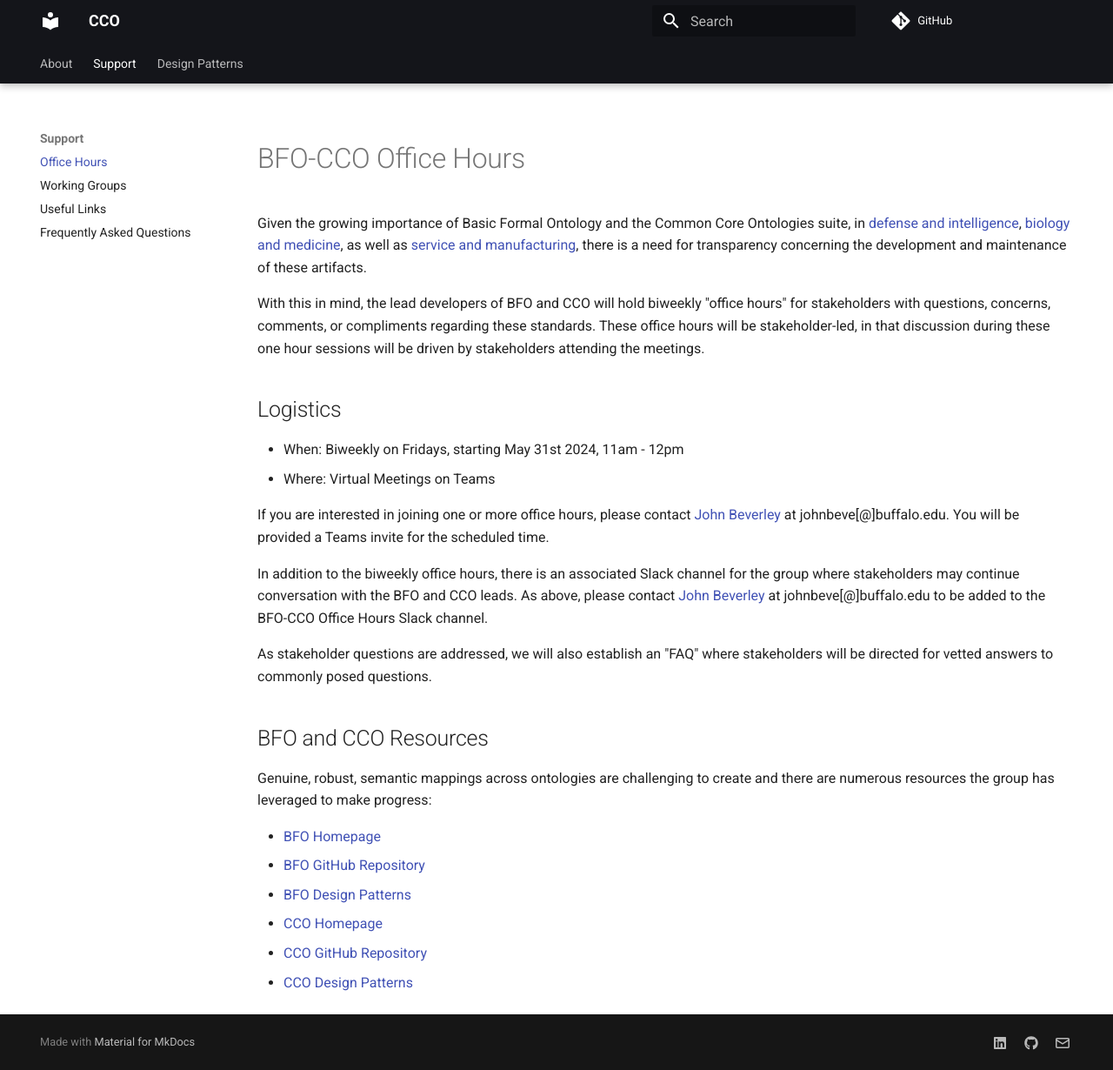
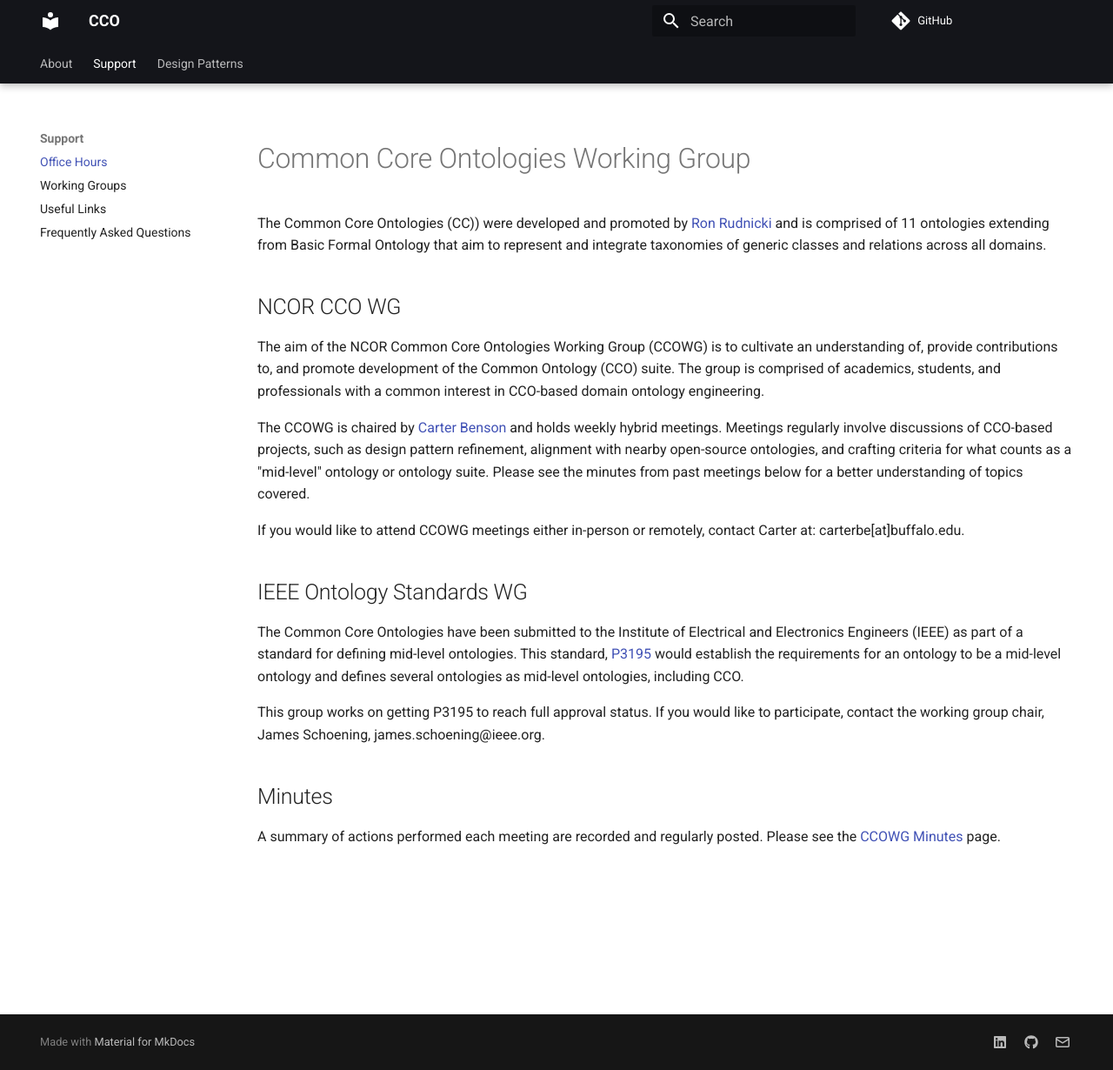
Before and after one commit to CommonCoreOntology/cco-webpage, an MkDocs documentation site: the page built from docs/office-hours.md, in a window 1280 px wide and 1230 px high. Shown: the whole window at 87% size. Built offline with MkDocs 1.6.1 and Material for MkDocs 9.7.7, drawn with Linux system fonts in a browser that asks for light colours; comment, search, counter and statistics services are not loaded.

```diff
--- a/docs/office-hours.md
+++ b/docs/office-hours.md
@@ -1,35 +1,23 @@
 <meta charset="UTF-8">
 <meta name="viewport" content="width=device-width, initial-scale=1.0">
-<title>BFO-CCO Office Hours</title>
+<title>NCOR Common Core Ontologies Working Group</title>
 </head>
 <body>
-<h1>BFO-CCO Office Hours</h1>
 
-<p>Given the growing importance of Basic Formal Ontology and the Common Core Ontologies suite, in <a href="https://www.buffalo.edu/cas/philosophy/news/latestnews/smith-top-level-ontologies.html" class="custom-color">defense and intelligence</a>, <a href="https://obofoundry.org/" class="custom-color">biology and medicine</a>, as well as <a href="https://spec.industrialontologies.org/iof/" class="custom-color">service and manufacturing</a>, there is a need for transparency concerning the development and maintenance of these artifacts.</p>
+<h1>Common Core Ontologies Working Group</h1>
+<p>The Common Core Ontologies (CC)) were developed and promoted by <a href="https://scholar.google.com/citations?hl=en&user=JLM7L2EAAAAJ&view_op=list_works&sortby=pubdate" class="custom-color">Ron Rudnicki</a> and is comprised of 11 ontologies extending from Basic Formal Ontology that aim to represent and integrate taxonomies of generic classes and relations across all domains.</p>
 
-<p>With this in mind, the lead developers of BFO and CCO will hold biweekly "office hours" for stakeholders with questions, concerns, comments, or compliments regarding these standards. These office hours will be stakeholder-led, in that discussion during these one hour sessions will be driven by stakeholders attending the meetings.
+<h2>NCOR CCO WG</h2>
+<p>The aim of the NCOR Common Core Ontologies Working Group (CCOWG) is to cultivate an understanding of, provide contributions to, and promote development of the Common Ontology (CCO) suite. The group is comprised of academics, students, and professionals with a common interest in CCO-based domain ontology engineering.</p>
+<p>The CCOWG is chaired by <a href="https://www.linkedin.com/in/carterbeaubenson/" class="custom-color">Carter Benson</a> and holds weekly hybrid meetings. Meetings regularly involve discussions of CCO-based projects, such as design pattern refinement, alignment with nearby open-source ontologies, and crafting criteria for what counts as a "mid-level" ontology or ontology suite. Please see the minutes from past meetings below for a better understanding of topics covered.</p>
+<p>If you would like to attend CCOWG meetings either in-person or remotely, contact Carter at: carterbe[at]buffalo.edu.</p>
 
-<h2>Logistics</h2>
+<h2>IEEE Ontology Standards WG</h2>
+<p>The Common Core Ontologies have been submitted to the Institute of Electrical and Electronics Engineers (IEEE) as part of a standard for defining mid-level ontologies. This standard, <a href="https://standards.ieee.org/ieee/3195/11025/" class="custom-color">P3195</a> would establish the requirements for an ontology to be a mid-level ontology and defines several ontologies as mid-level ontologies, including CCO.</p>
+<p>This group works on getting P3195 to reach full approval status. If you would like to participate, contact the working group chair, James Schoening, james.schoening@ieee.org.</p>
 
-<ul>
-    <li>When: Biweekly on Fridays, starting May 31st 2024, 11am - 12pm</li>
-    <li>Where: Virtual Meetings on Teams</li>
-</ul>
+<h2>Minutes</h2>
+A summary of actions performed each meeting are recorded and regularly posted.  Please see the <a href="dummylink"> CCOWG Minutes </a> page.
 
-<p>If you are interested in joining one or more office hours, please contact <a href="https://johnbeverley.com/" class="custom-color">John Beverley</a> at johnbeve[@]buffalo.edu. You will be provided a Teams invite for the scheduled time.</p>
-
-<p>In addition to the biweekly office hours, there is an associated Slack channel for the group where stakeholders may continue conversation with the BFO and CCO leads. As above, please contact <a href="https://johnbeverley.com/" class="custom-color">John Beverley</a> at johnbeve[@]buffalo.edu to be added to the BFO-CCO Office Hours Slack channel.</p>
-
-<p>As stakeholder questions are addressed, we will also establish an "FAQ" where stakeholders will be directed for vetted answers to commonly posed questions.<p>
-
-<h2>BFO and CCO Resources</h2>
-
-<p>Genuine, robust, semantic mappings across ontologies are challenging to create and there are numerous resources the group has leveraged to make progress:</p>
-<ul>
-  <li><a href="https://basic-formal-ontology.org/" class="custom-color">BFO Homepage</a></li>
-  <li><a href="https://github.com/BFO-ontology/BFO-2020" class="custom-color">BFO GitHub Repository</a></li>
-  <li><a href="https://philarchive.org/archive/OTTBBF" class="custom-color">BFO Design Patterns</a></li>
-  <li><a href="https://www.ontologyrepository.com/" class="custom-color">CCO Homepage</a></li>
-  <li><a href="https://github.com/CommonCoreOntology/CommonCoreOntologies" class="custom-color">CCO GitHub Repository</a></li>
-  <li><a href="https://arxiv.org/pdf/2404.17758" class="custom-color">CCO Design Patterns</a></li>
-</ul>
+</body>
+</html>
```
